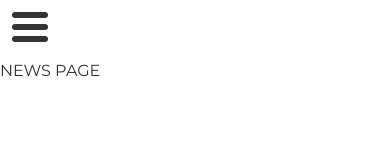
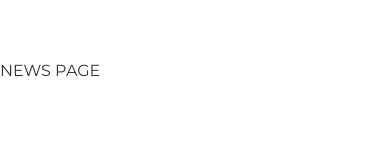
Before and after one commit to ordomigato/TFA-Gatsby, a Gatsby site: page /news in a window 390 px wide. Shown: the top 160 px of the page. Built offline with nearby package versions, Linux system fonts and the light colour scheme; Gatsby itself is replaced by a stand-in of ours.

Commit message:
removed navbar to test parallax on mobile

```diff
--- a/src/components/Layout.js
+++ b/src/components/Layout.js
@@ -11,7 +11,7 @@ const Layout = (props) => {
         <div className="site-container">
             <ThemeContextProvider>
                 <div className="site-main-container">
-                    <Nav />
+                    {/* <Nav /> */}
                     {props.children}
                 </div>
                 <Footer />
```
